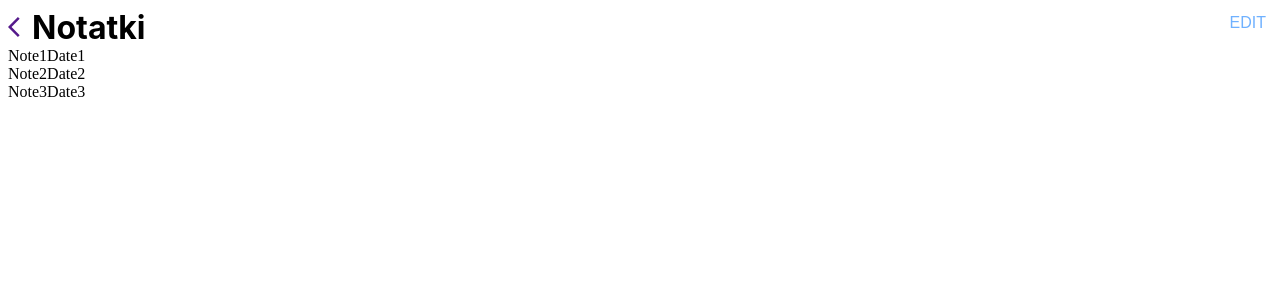
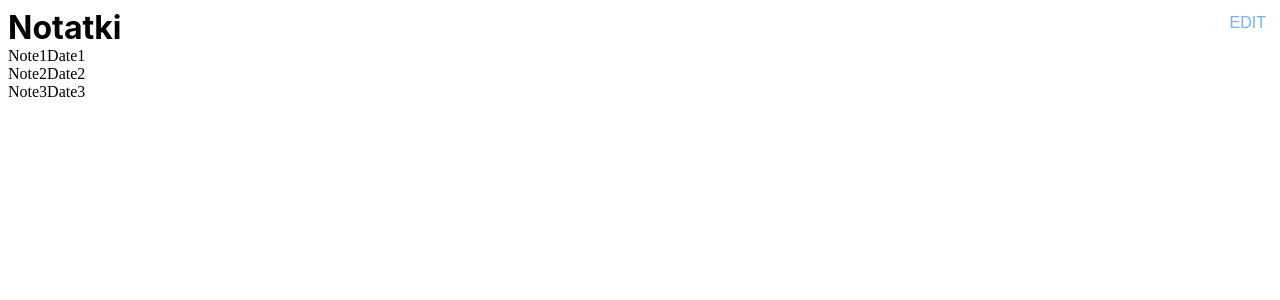
Before and after one commit to DevArcana/PreHacknarock, a React (Create React App) app in the folder src/Application/ClientApp/: page / in a window 1280 px wide. Shown: the top 300 px of the page. Built offline with nearby package versions, Linux system fonts and the light colour scheme.

Commit message:
"remove button added to navbar"

```diff
--- a/src/Application/ClientApp/src/components/NavBar/NavBar.jsx
+++ b/src/Application/ClientApp/src/components/NavBar/NavBar.jsx
@@ -4,19 +4,30 @@ import './NavBar.css'
 import { connect } from 'react-redux'
 import { Link } from "react-router-dom";
 import {setEditable} from '../../store/actions';
+import { useHistory } from "react-router-dom";
+
 export const NavBar = (props) => {
+    let history = useHistory();
 
     const handleClick = () => {
-        props.setEditable(!props.editable);
+        setEditable(!props.editable);
+    }
+    const handleRemove = () => {
+        history.push('/')
     }
 
     return (
-        <div class="navbar">
-            <Link style={{display: "inline"}} to={props.previousPage}>
-                <ArrowBackIosIcon to={props.previousPage}></ArrowBackIosIcon>
+        <div className="navbar">
+            <Link style={{display: "inline"}} to={"/"}>
+                {props.view!=="notelist"?
+                    <ArrowBackIosIcon ></ArrowBackIosIcon>:<div></div>
+                }
             </Link>
             <div>{props.title}</div>
-            <button onClick={handleClick} style={{float: "right"}}>EDIT</button>
+            {props.view==="notelist"?
+            <button onClick={handleClick} style={{float: "right"}}>EDIT</button>:
+            <button onClick={handleRemove} style={{float: "right", color: "red"}}>REMOVE</button>
+        }
         </div>
     )
 }
--- a/src/Application/ClientApp/src/pages/NoteList/NoteList.jsx
+++ b/src/Application/ClientApp/src/pages/NoteList/NoteList.jsx
@@ -10,7 +10,7 @@ export const NoteList = () => {
   ];
   return (
     <>
-      <NavBar title="Notatki"></NavBar>
+      <NavBar view="notelist" title="Notatki"></NavBar>
       {notes.map((note) => (
         <div>
           <NoteItem note={note} />
```
